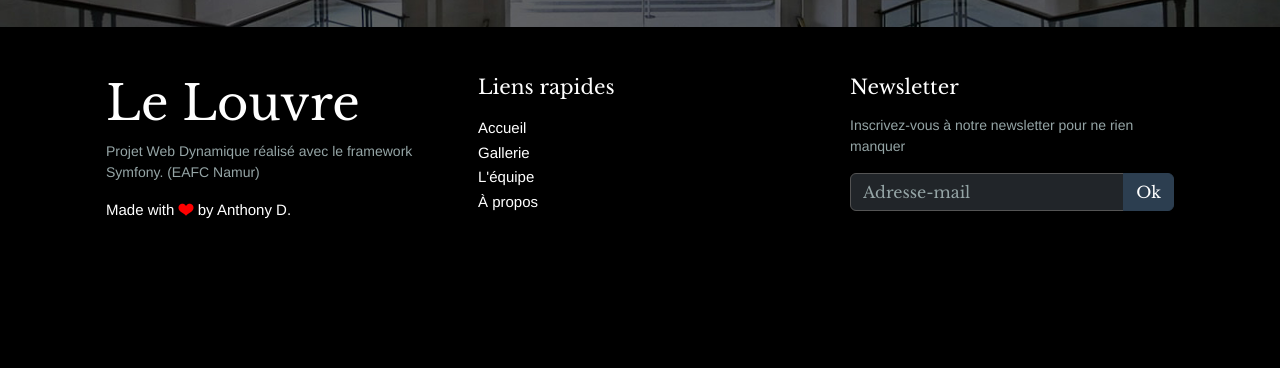
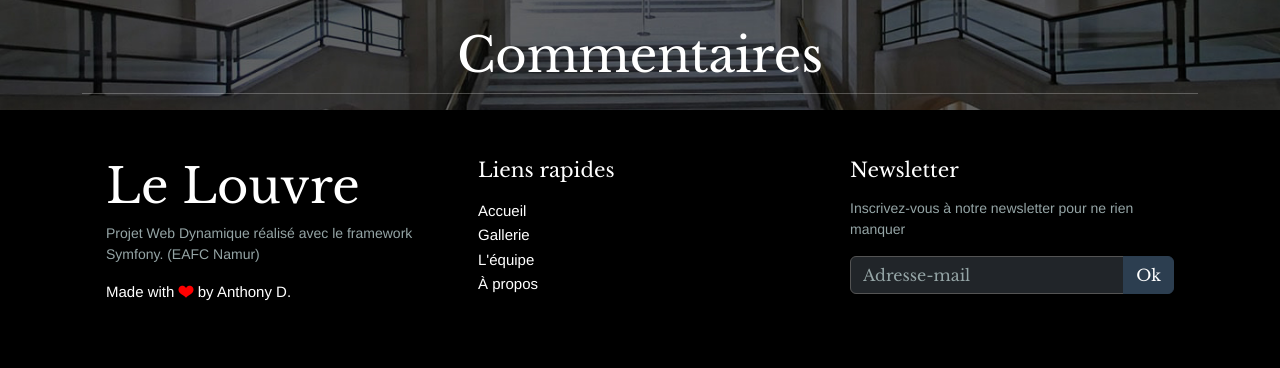
Before and after one commit to AnthonyDel28/LeLouvre, a Symfony app: template templates/pages/paint.html.twig in a window 1280 px wide. Shown: the part 743-1111 px from the top of the page. Before the commit the page ends 962 px from the top, so only its background shows below. Run offline with Twig, Linux system fonts and the light colour scheme; the template is opened without the code that fills it, so the values that code supplies are empty; some libraries are stand-ins or nearby versions.

Commit message:
update 03_11_2022

```diff
--- a/public/css/main.css
+++ b/public/css/main.css
@@ -292,6 +292,8 @@
 
 .paint .card-img-top {
     height: 100%;
+    width: auto;
+    object-fit: cover;
 }
 
 .table-image {
@@ -341,3 +343,8 @@
 .carousel-caption {
     background-color: RGBA(0,0,0,0.59);
 }
+
+.comment h1,
+.comment hr {
+    color: white;
+}
--- a/templates/home/index.html.twig
+++ b/templates/home/index.html.twig
@@ -15,7 +15,7 @@
                 </div>
             </div>
             <div class="carousel-item active">
-                <img src="{{ asset('img/slider/slider_2.jpg') }}" class="d-block w-100" alt="...">
+                <img src="{{ asset('img/slider/slider_2.jpg') }}" class="d-block w-100" alt="..." style="object-position: bottom">
                 <div class="carousel-caption d-none d-md-block">
                     <h5>Un trésor inestimable</h5>
                     <p>Les plus belles oeuvres de notre civilisation regroupées dans un seul musée</p>
--- a/templates/pages/paint.html.twig
+++ b/templates/pages/paint.html.twig
@@ -18,6 +18,12 @@
             </div>
         </div>
     </div>
+    <div class="container comment">
+        <div class="row text-center">
+            <h1>Commentaires</h1>
+            <hr>
+        </div>
+    </div>
 </div>
 
 {% endblock %}
--- a/templates/partials/header.html.twig
+++ b/templates/partials/header.html.twig
@@ -29,7 +29,7 @@
                                    <a class="nav-link active" href="{{ path('home') }}">Accueil</a>
                                </li>
                                <li class="col-lg-2 col-md-3 nav-item">
-                                   <a class="nav-link" href="{{ path('gallery') }}">Gallerie</a>
+                                   <a class="nav-link" href="{{ path('gallery') }}">Galerie</a>
                                </li>
                                <li class="col-lg-2 col-md-3 nav-item">
                                    <a class="nav-link" href="{{ path('team') }}">Gouvernance</a>
```
Also changed, not shown: src/Controller/PaintController.php (added, +33 -0 lines), public/img/slider/slider_3.jpg.
